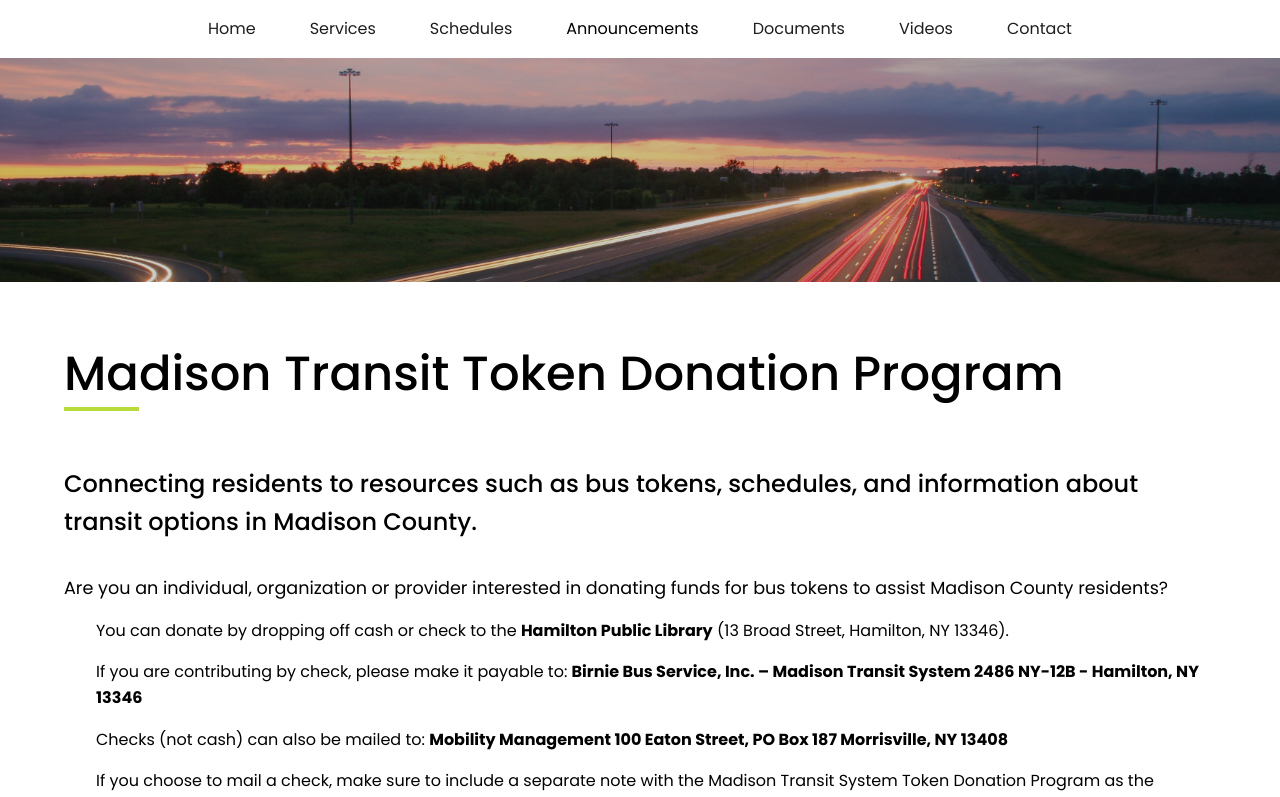
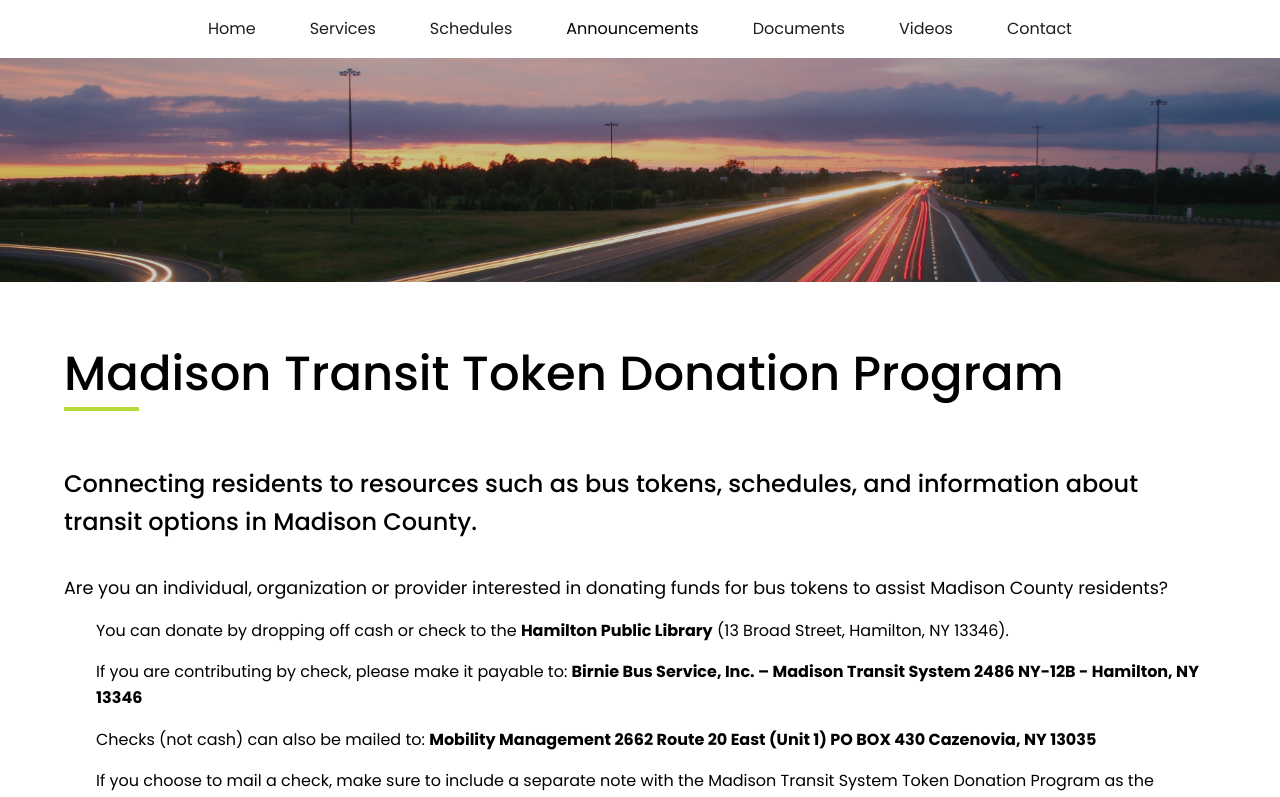
Before and after one commit to dustinkiselbach/transportation, a Next.js app: page /madison-transit-token-program in a window 1280 px wide. Shown: the top 797 px of the page. Built offline with nearby package versions, Linux system fonts and the light colour scheme.

Commit message:
Change address

```diff
--- a/pages/contact.tsx
+++ b/pages/contact.tsx
@@ -73,7 +73,7 @@
               </ContactItem>
               <ContactItem>
                 <li>Madison County Rural Health Council</li>
-                <li>100 Eaton St, PO Box 187 Morrisville, NY 13408</li>
+                <li>2662 Route 20 East (Unit 1) PO BOX 430 Cazenovia, NY 13035</li>
               </ContactItem>
               <Image
                 src="/GOMADISONNY.png"
--- a/pages/madison-transit-token-program.tsx
+++ b/pages/madison-transit-token-program.tsx
@@ -40,8 +40,7 @@
               <li>
                 Checks (not cash) can also be mailed to:{" "}
                 <strong>
-                  Mobility Management 100 Eaton Street, PO Box 187 Morrisville,
-                  NY 13408
+                  Mobility Management 2662 Route 20 East (Unit 1) PO BOX 430 Cazenovia, NY 13035
                 </strong>
               </li>
               <li>
```
